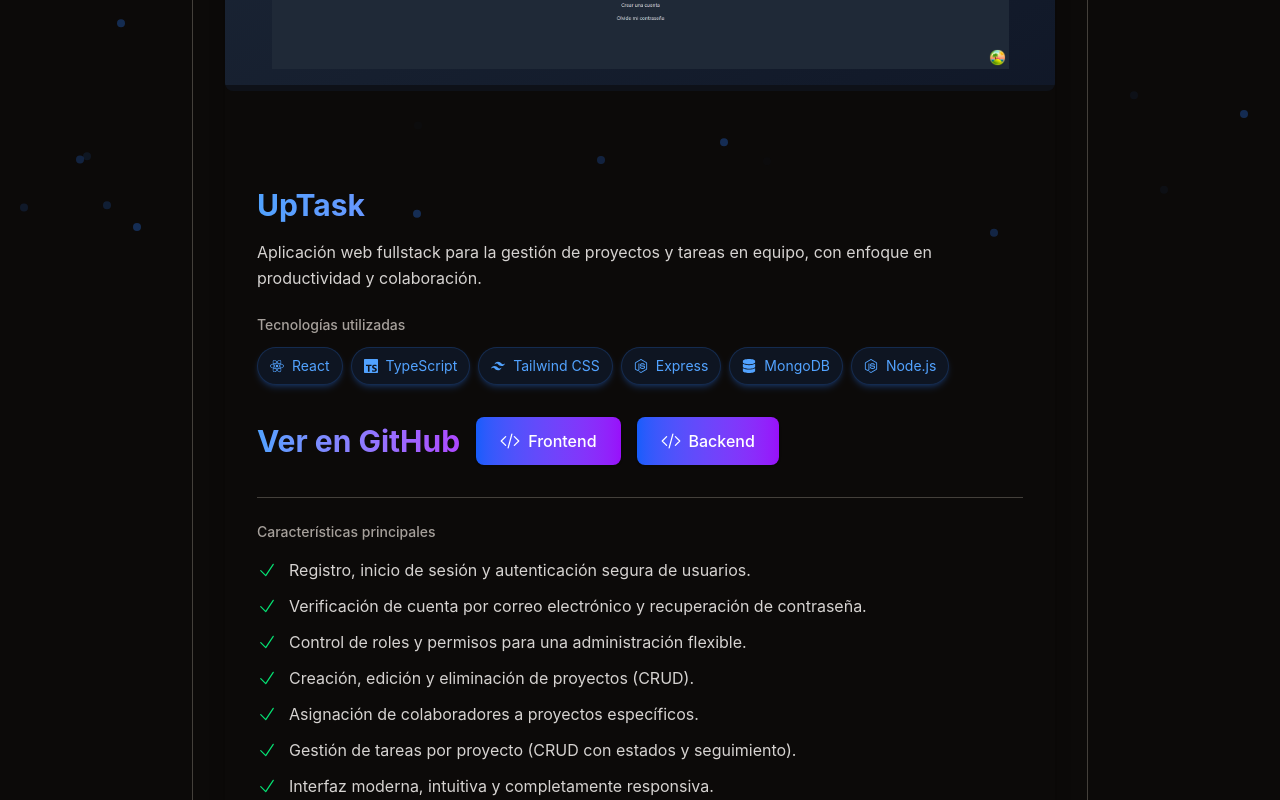
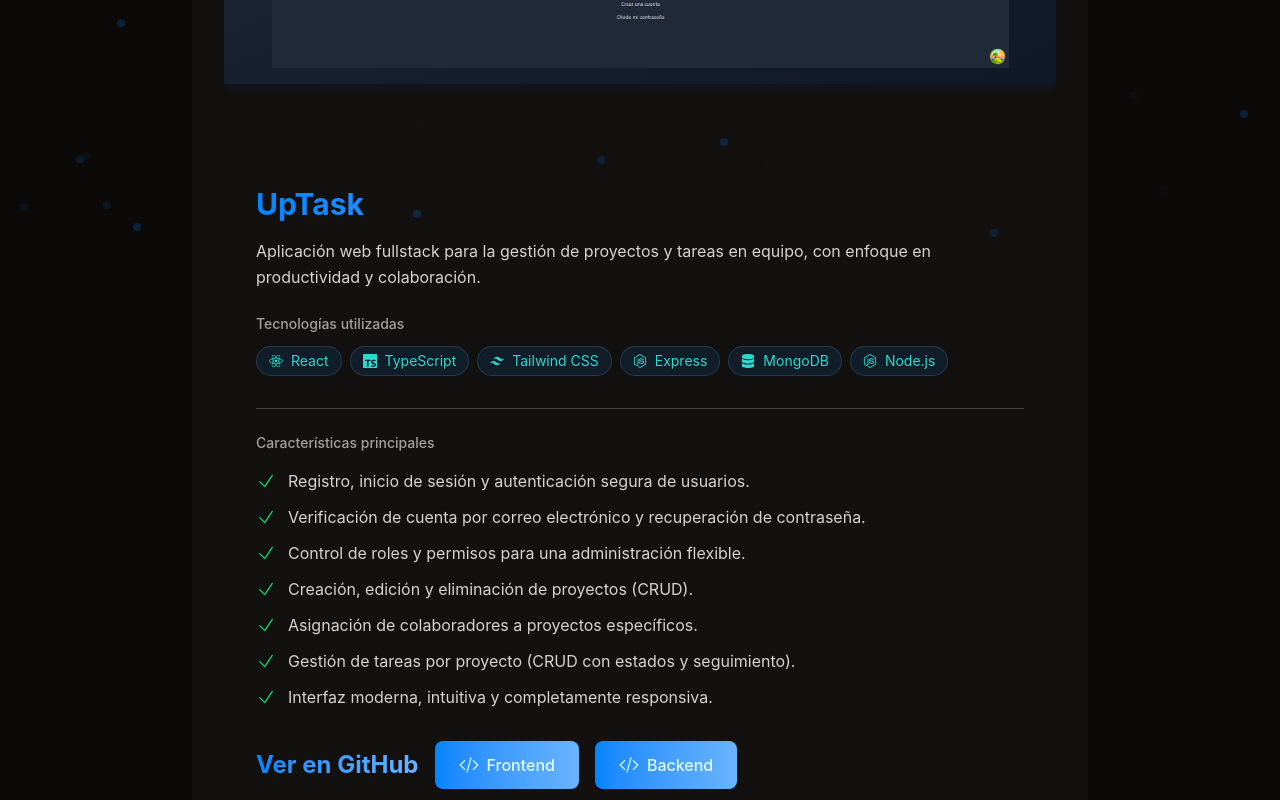
Before and after one commit to FacundoZu/Project-Portfolio-React, a React (Vite) app: page /project/0 in a window 1280 px wide. Shown: the part 460-1260 px from the top of the page. Built offline with nearby package versions, Linux system fonts and the light colour scheme.

Commit message:
fix index in projectDetails, improve colors

```diff
--- a/src/components/Projects.tsx
+++ b/src/components/Projects.tsx
@@ -104,7 +104,7 @@ export default function Projects() {
                       return (
                         <motion.span
                           key={idx}
-                          className="inline-flex items-center gap-2 px-3 py-1 text-sm text-accent-100 bg-primary-100/10 text-primary-400 rounded-full border border-primary-200/20"
+                          className="tecnology"
                           initial={{ opacity: 0, y: 10 }}
                           whileInView={{ opacity: 1, y: 0 }}
                           transition={{ duration: 0.5, delay: idx * 0.1 }}
--- a/src/index.css
+++ b/src/index.css
@@ -15,6 +15,10 @@
 
 * {
     scroll-behavior: smooth;
+}
+
+.tecnology {
+    @apply inline-flex items-center gap-2 px-3 py-1 text-sm text-accent-100 bg-primary-100/10 rounded-full border border-primary-200/20
 }
 
 .btn-primary {
--- a/src/views/ProjectDetails.tsx
+++ b/src/views/ProjectDetails.tsx
@@ -11,7 +11,6 @@ interface CustomArrowProps {
     onClick?: () => void;
 }
 
-// Componente para flecha anterior
 const CustomPrevArrow: React.FC<CustomArrowProps> = ({ onClick }) => {
     return (
         <button
@@ -24,7 +23,6 @@ const CustomPrevArrow: React.FC<CustomArrowProps> = ({ onClick }) => {
     );
 };
 
-// Componente para flecha siguiente
 const CustomNextArrow: React.FC<CustomArrowProps> = ({ onClick }) => {
     return (
         <button
@@ -60,7 +58,7 @@ export default function ProjectDetails() {
                         >
                             <ArrowLeftIcon className="w-5 h-5 mr-2 text-white" />
                             Volver a proyectos
-                            <span className="absolute -bottom-1 left-0 w-0 h-0.5 bg-gradient-to-r from-blue-400 to-purple-500 transition-all duration-300 group-hover:w-full"></span>
+                            <span className="absolute -bottom-1 left-0 w-0 h-0.5 bg-linear-to-r from-primary-100 to-primary-200 transition-all duration-300 group-hover:w-full"></span>
                         </Link>
                     </div>
                 </div>
@@ -68,7 +66,6 @@ export default function ProjectDetails() {
         )
     }
 
-    // Configuración del carrusel con TypeScript
     const settings = {
         infinite: true,
         slidesToShow: 1,
@@ -83,13 +80,13 @@ export default function ProjectDetails() {
     };
 
     return (
-        <div className="mt-28 py-12 px-4 sm:px-6 lg:px-8 max-w-4xl mx-auto rounded-xl p-6 border border-stone-700 bg-stone-950">
-            <div className="shadow-xl rounded-lg">
+        <div className="mt-28 py-12 px-4 sm:px-6 lg:px-8 max-w-4xl mx-auto rounded-xl p-6 bg-bg-200/20">
+            <div className="">
                 <div className="fixed inset-0 pointer-events-none">
-                    {[...Array(50)].map((_, i) => (
+                    {[...Array(50)].map((_, idx) => (
                         <motion.div
-                            key={i}
-                            className="absolute w-2 h-2 bg-blue-500/30 rounded-full"
+                            key={idx}
+                            className="absolute w-2 h-2 bg-primary-100/20 rounded-full"
                             style={{
                                 left: `${Math.random() * 100}%`,
                                 top: `${Math.random() * 100}%`,
@@ -106,12 +103,10 @@ export default function ProjectDetails() {
                         />
                     ))}
                 </div>
-                {/* Image Carousel */}
                 <div className="relative mb-16 bg-gray-900/50 rounded-lg overflow-hidden">
                     <Slider {...settings}>
                         {project.images.map((img, idx) => (
-
-                            <div className="relative h-80 md:h-96 w-full bg-gradient-to-br from-gray-800 to-gray-900">
+                            <div key={idx} className="relative h-80 md:h-96 w-full bg-linear-to-br from-gray-800 to-gray-900">
                                 <img
                                     src={img}
                                     alt={`${project.title} - ${img}`}
@@ -121,7 +116,6 @@ export default function ProjectDetails() {
                                         target.src = '/default/placeholder.png';
                                     }}
                                 />
-                                {/* Overlay con número de imagen */}
                                 <div className="absolute top-4 right-4 bg-black/70 text-white px-3 py-1 rounded-full text-sm font-medium">
                                     {idx + 1} / {project.images.length}
                                 </div>
@@ -130,9 +124,8 @@ export default function ProjectDetails() {
                     </Slider>
                 </div>
 
-                {/* Project Details */}
                 <div className="p-6 md:p-8">
-                    <h1 className="text-3xl font-bold bg-clip-text text-transparent bg-gradient-to-r from-blue-400 to-purple-500 mb-4">
+                    <h1 className="text-3xl font-bold bg-clip-text text-transparent bg-linear-to-r from-primary-100 to-primary-200 mb-4">
                         {project.title}
                     </h1>
 
@@ -143,12 +136,12 @@ export default function ProjectDetails() {
                     <div className="mt-6">
                         <h2 className="text-sm font-medium text-stone-400 mb-3">Tecnologías utilizadas</h2>
                         <div className="flex flex-wrap gap-2">
-                            {project.technologies.map((tech: string, index: number) => {
+                            {project.technologies.map((tech: string) => {
                                 const technology = getTechnology(tech);
                                 return (
                                     <span
-                                        key={index}
-                                        className="inline-flex items-center gap-2 px-3 py-2 text-sm bg-blue-500/10 text-blue-400 rounded-full border border-blue-500/20 hover:bg-blue-500/20 shadow-blue-500/20 shadow-md transition-colors duration-200 cursor-default"
+                                        key={tech}
+                                        className="tecnology"
                                     >
                                         {technology?.icon}
                                         {tech}
@@ -158,15 +151,27 @@ export default function ProjectDetails() {
                         </div>
                     </div>
 
+                    <div className="mt-8 pt-6 border-t border-stone-700">
+                        <h3 className="text-sm font-medium text-stone-400 mb-4">Características principales</h3>
+                        <ul className="space-y-3">
+                            {project.functionalities.map((func: string) => (
+                                <li key={func} className="flex items-start">
+                                    <CheckIcon className="w-5 h-5 text-green-400 mr-3 mt-0.5 shrink-0" />
+                                    <span className="text-stone-300">{func}</span>
+                                </li>
+                            ))}
+                        </ul>
+                    </div>
+
                     <div className="mt-8 flex flex-col items-center sm:flex-row gap-4">
-                        <h1 className="text-3xl font-bold bg-clip-text text-transparent bg-gradient-to-r from-blue-400 to-purple-500">
+                        <h1 className="text-2xl font-bold bg-clip-text text-transparent bg-linear-to-r from-primary-100 to-primary-200">
                             Ver en GitHub
                         </h1>
                         <a
                             href={project.github}
                             target="_blank"
                             rel="noopener noreferrer"
-                            className="inline-flex justify-center items-center px-6 py-3 text-base font-medium rounded-lg shadow-sm text-white bg-gradient-to-r from-blue-600 to-purple-600 hover:from-blue-700 hover:to-purple-700 transform hover:scale-105 transition-all duration-200 focus:outline-none focus:ring-2 focus:ring-blue-400 focus:ring-offset-2 focus:ring-offset-gray-800"
+                            className="btn-primary flex items-center text-primary-300"
                         >
                             <CodeBracketIcon className="w-5 h-5 mr-2" />
                             Frontend
@@ -176,26 +181,16 @@ export default function ProjectDetails() {
                                 href={project.githubback}
                                 target="_blank"
                                 rel="noopener noreferrer"
-                                className="inline-flex justify-center items-center px-6 py-3 text-base font-medium rounded-lg shadow-sm text-white bg-gradient-to-r from-blue-600 to-purple-600 hover:from-blue-700 hover:to-purple-700 transform hover:scale-105 transition-all duration-200 focus:outline-none focus:ring-2 focus:ring-blue-400 focus:ring-offset-2 focus:ring-offset-gray-800"
+                                className="btn-primary flex items-center text-primary-300"
                             >
                                 <CodeBracketIcon className="w-5 h-5 mr-2" />
                                 Backend
                             </a>
                         )}
                     </div>
+                </div>
 
-                    <div className="mt-8 pt-6 border-t border-stone-700">
-                        <h3 className="text-sm font-medium text-stone-400 mb-4">Características principales</h3>
-                        <ul className="space-y-3">
-                            {project.functionalities.map((func: string, index: number) => (
-                                <li key={index} className="flex items-start">
-                                    <CheckIcon className="w-5 h-5 text-green-400 mr-3 mt-0.5 flex-shrink-0" />
-                                    <span className="text-stone-300">{func}</span>
-                                </li>
-                            ))}
-                        </ul>
-                    </div>
-                </div>
+
 
                 <div className="mb-8 px-6">
                     <Link
@@ -204,7 +199,7 @@ export default function ProjectDetails() {
                     >
                         <ArrowLeftIcon className="w-5 h-5 mr-2 text-white" />
                         Volver a proyectos
-                        <span className="absolute -bottom-1 left-0 w-0 h-0.5 bg-gradient-to-r from-blue-400 to-purple-500 transition-all duration-300 group-hover:w-full"></span>
+                        <span className="absolute -bottom-1 left-0 w-0 h-0.5 bg-linear-to-r from-primary-100 to-primary-200 transition-all duration-300 group-hover:w-full"></span>
                     </Link>
                 </div>
             </div>
```
